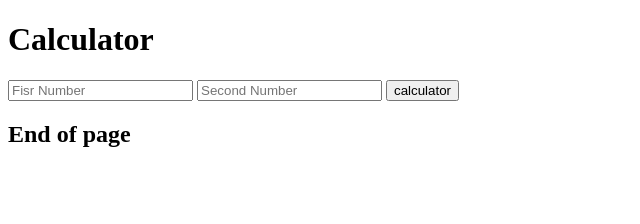
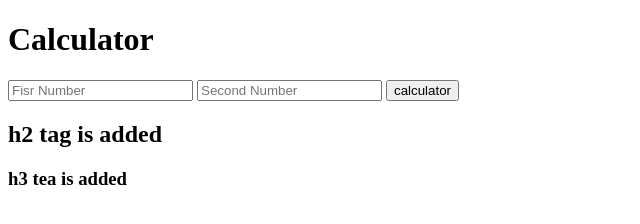
Before and after one commit to jisungs/testcalculator, a website: page index.html in a window 1280 px wide. Shown: the whole page, without its empty margins (0-640 px from the left). Drawn offline with Linux system fonts and the light colour scheme.

Commit message:
Add h3 tag in index.html

```diff
--- a/index.html
+++ b/index.html
@@ -13,7 +13,8 @@
      <input type="text" name="num1" placeholder="Fisr Number">
      <input type="text" name="num2" placeholder="Second Number">
      <button type="submit" name="submit">calculator</button>
-     <h2>End of page</h2>
+     <h2>h2 tag is added</h2>
+     <h3>h3 tea is added</h3>
    </form>
 </body>
 </html>
```
